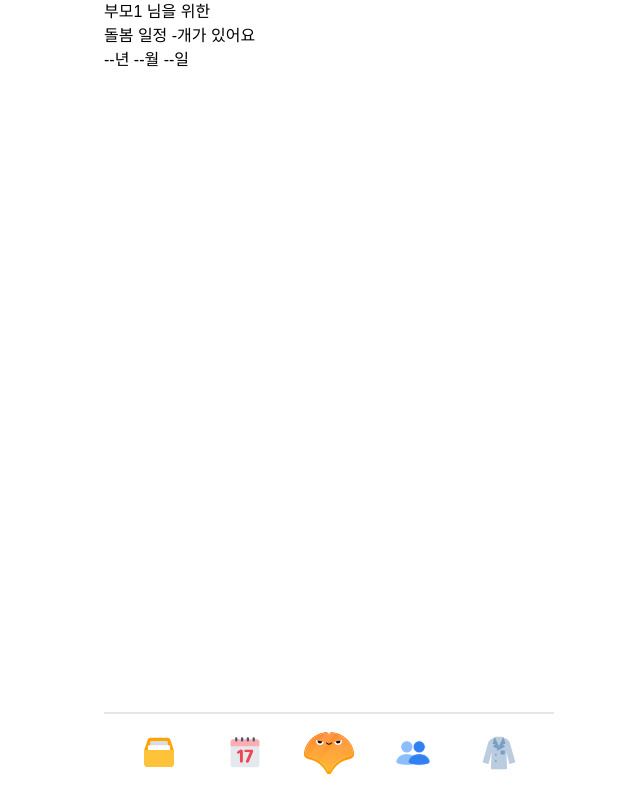
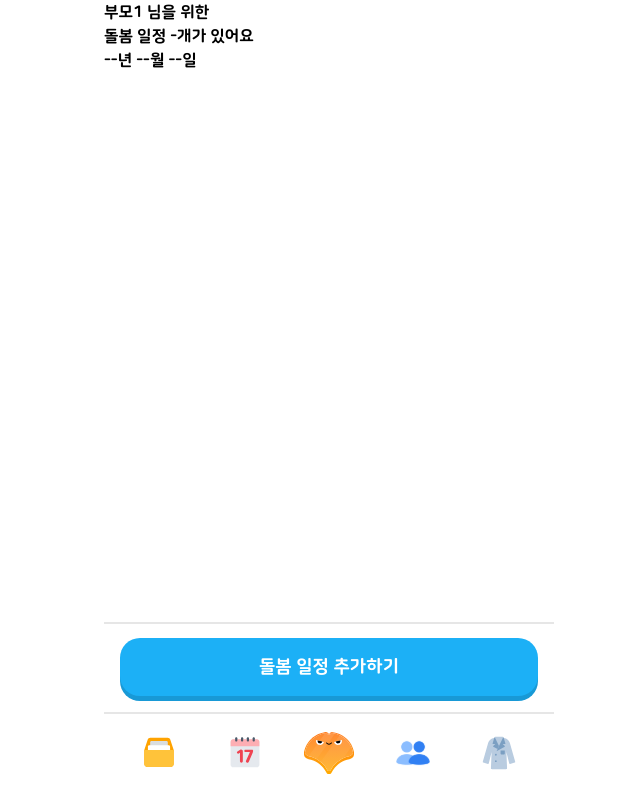
Before and after one commit to 2026-KW-HACKATHON/21_Hungry, a React (Vite) app in the folder 21_Hungry_FE/: page /today in a window 1280 px wide. Shown: the whole page, without its empty margins (311-951 px from the left). Built offline with nearby package versions, Linux system fonts and the light colour scheme.

Commit message:
[FE] feat : bottomButton Component (#63)

```diff
--- /dev/null
+++ b/21_Hungry_FE/src/components/bottom-button/BottomButton.css
@@ -0,0 +1,34 @@
+.bottomButton__container {
+  position: fixed;
+  bottom: 88px;
+  left: 50%;
+  transform: translateX(-50%);
+
+  display: flex;
+  justify-content: center;
+  align-items: center;
+
+  width: 100%;
+  max-width: 450px;
+  height: 90px;
+  padding: 14px 16px 16px;
+
+  background-color: #fff;
+  border-top: 2px solid var(--color-border);
+}
+
+.bottomButton__button {
+  display: flex;
+  justify-content: center;
+  align-items: center;
+
+  width: 100%;
+  height: 100%;
+
+  background-color: var(--color-blue);
+  box-shadow: 0px 5px 0px var(--color-blue-shadow);
+  border-radius: 20px;
+
+  color: #fff;
+  font-size: 18px;
+}
--- /dev/null
+++ b/21_Hungry_FE/src/components/bottom-button/BottomButton.jsx
@@ -0,0 +1,13 @@
+import './BottomButton.css'
+
+function BottomButton({ content, onClick }) {
+  return (
+    <div className='bottomButton__container'>
+      <div className='bottomButton__button' onClick={onClick}>
+        {content}
+      </div>
+    </div>
+  )
+}
+
+export default BottomButton
--- a/21_Hungry_FE/src/components/main-layout/navigation/Navigation.css
+++ b/21_Hungry_FE/src/components/main-layout/navigation/Navigation.css
@@ -14,7 +14,7 @@
   padding: 11px 28px 20px;
 
   background-color: #fff;
-  border-top: 2px solid #e6e6e6;
+  border-top: 2px solid var(--color-border);
 }
 
 .nav__item {
--- a/21_Hungry_FE/src/pages/today/TodayPage.jsx
+++ b/21_Hungry_FE/src/pages/today/TodayPage.jsx
@@ -1,3 +1,5 @@
+import BottomButton from '../../components/bottom-button/BottomButton'
+
 function TodayPage() {
   return (
     <div className='today__page'>
@@ -10,6 +12,7 @@ function TodayPage() {
         <div className='today__title--date'>--년 --월 --일</div>
       </div>
       <div className='today__content'></div>
+      <BottomButton content='돌봄 일정 추가하기' />
     </div>
   )
 }
--- a/21_Hungry_FE/src/styles/palette.css
+++ b/21_Hungry_FE/src/styles/palette.css
@@ -3,4 +3,8 @@
  * 그림자, border 설정 관련 변수도 추가할 수 있습니다.
 */
 :root {
+  --color-blue: #1cb0f6;
+  --color-blue-shadow: #1899d6;
+
+  --color-border: #e6e6e6;
 }
--- a/21_Hungry_FE/src/styles/reset.css
+++ b/21_Hungry_FE/src/styles/reset.css
@@ -8,6 +8,7 @@
 *,
 *::before,
 *::after {
+  font-family: var(--font-extrabold);
   margin: 0;
   padding: 0;
   box-sizing: border-box;
```
